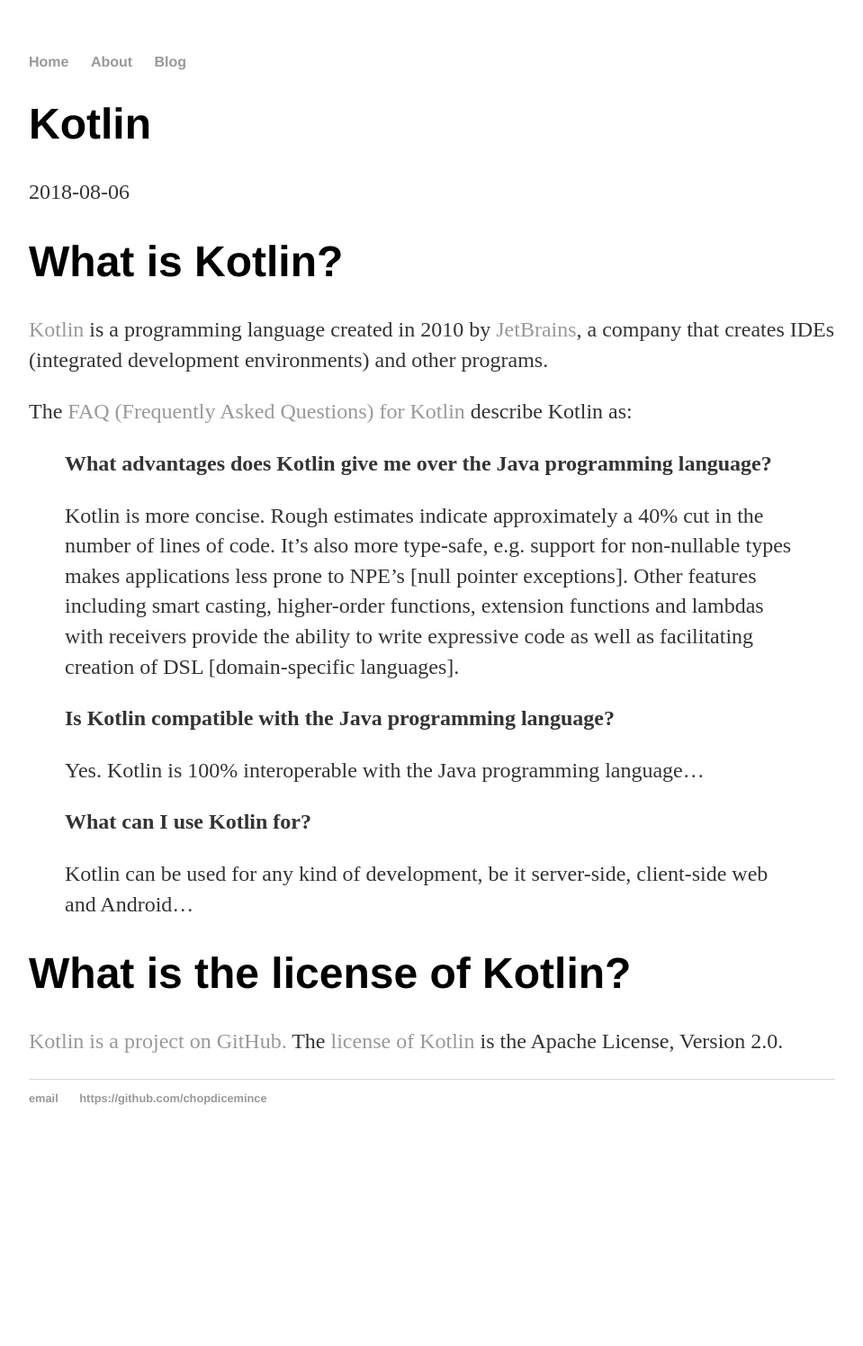
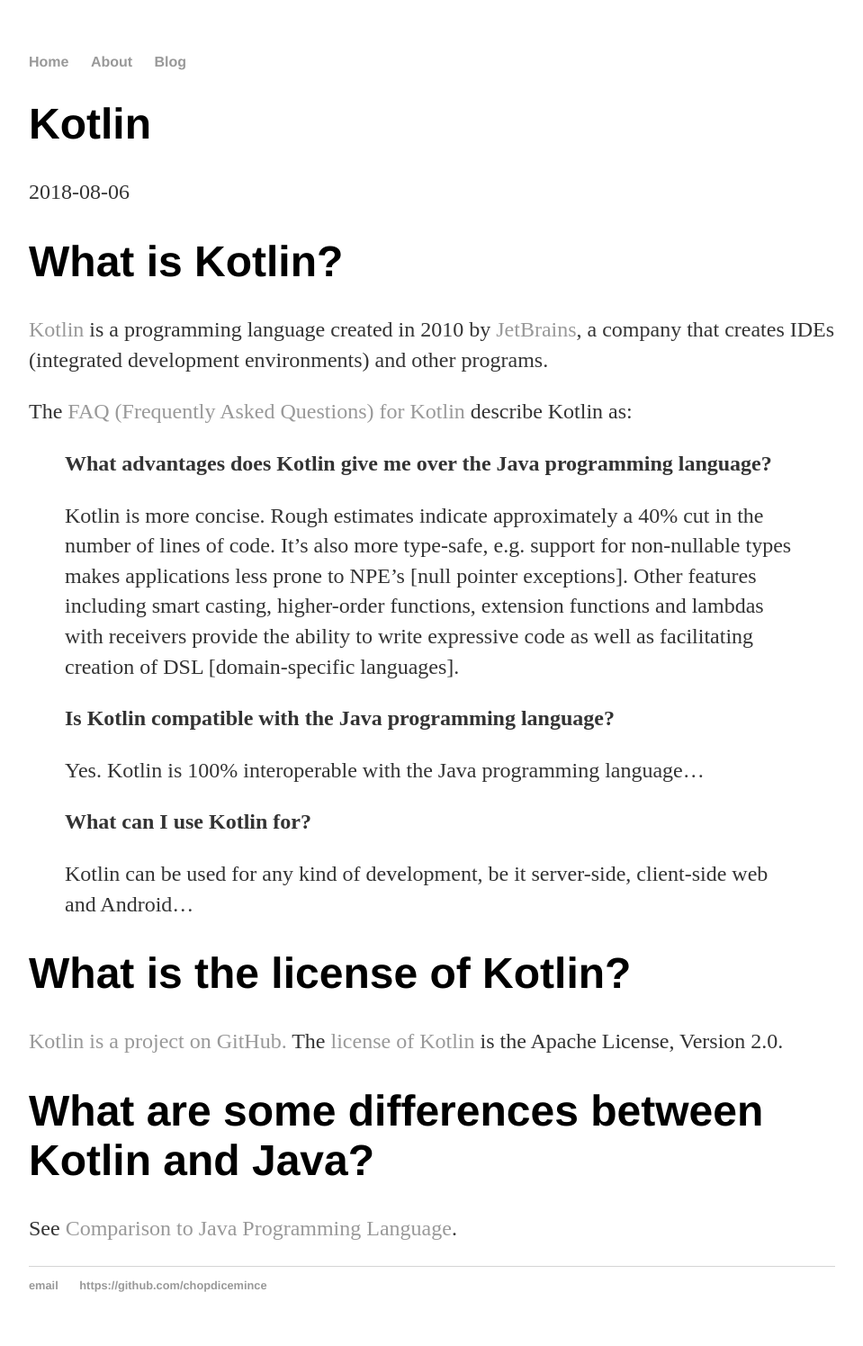
Before and after one commit to chopdicemince/chopdicemince.github.io, a Jekyll site: the page built from _posts/2018-08-06-kotlin.md, in a window 1280 px wide. Shown: the whole page at 90% size, without its empty margins (160-1119 px from the left). Built offline with Jekyll 4.4.1, drawn with Linux system fonts in a browser that asks for light colours; before the commit the page ends 1288 px from its top, so only the background shows below that.

Commit message:
Add question about comparing Kotlin and Java

```diff
--- a/_posts/2018-08-06-kotlin.md
+++ b/_posts/2018-08-06-kotlin.md
@@ -25,3 +25,7 @@
 # What is the license of Kotlin?
 
 [Kotlin is a project on GitHub.](https://github.com/JetBrains/kotlin) The [license of Kotlin](https://github.com/JetBrains/kotlin/blob/master/license/LICENSE.txt) is the Apache License, Version 2.0.
+
+# What are some differences between Kotlin and Java?
+
+See [Comparison to Java Programming Language](https://kotlinlang.org/docs/reference/comparison-to-java.html).
```
